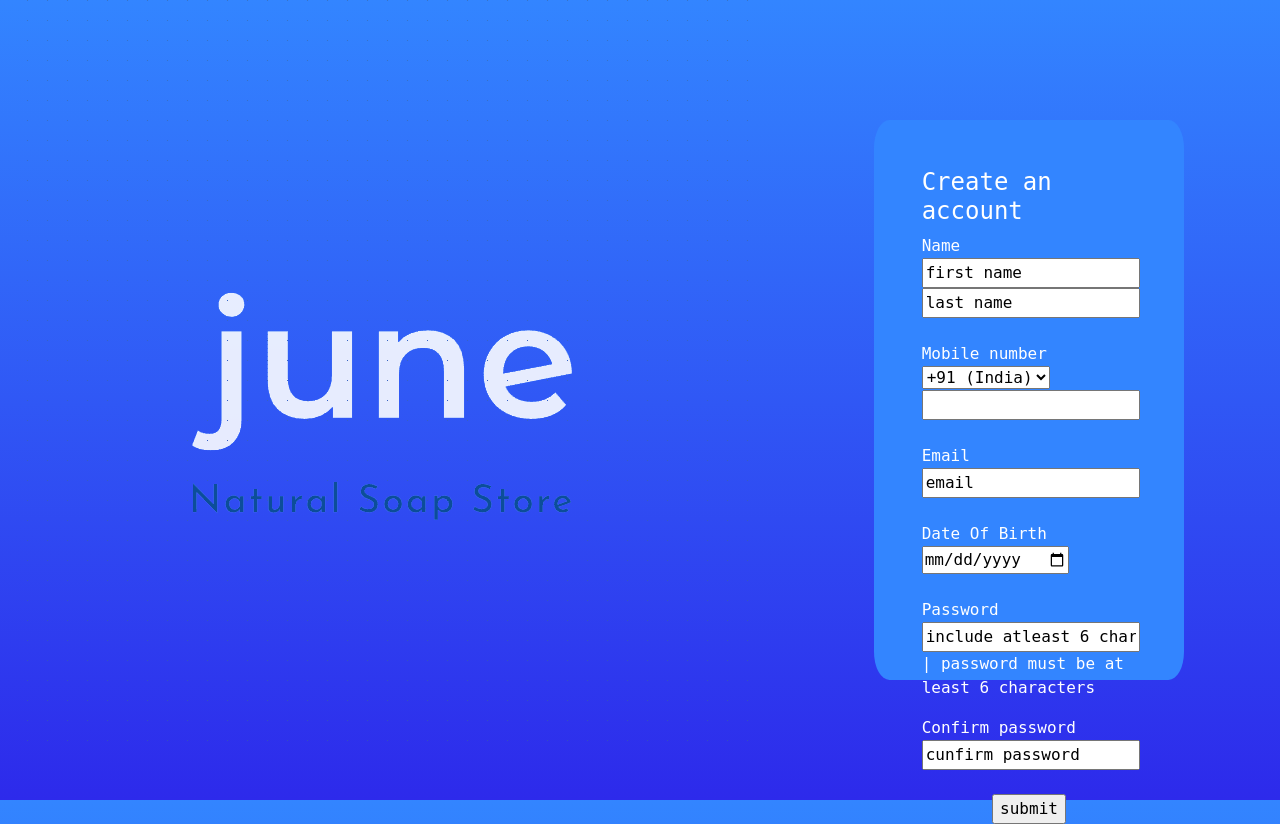
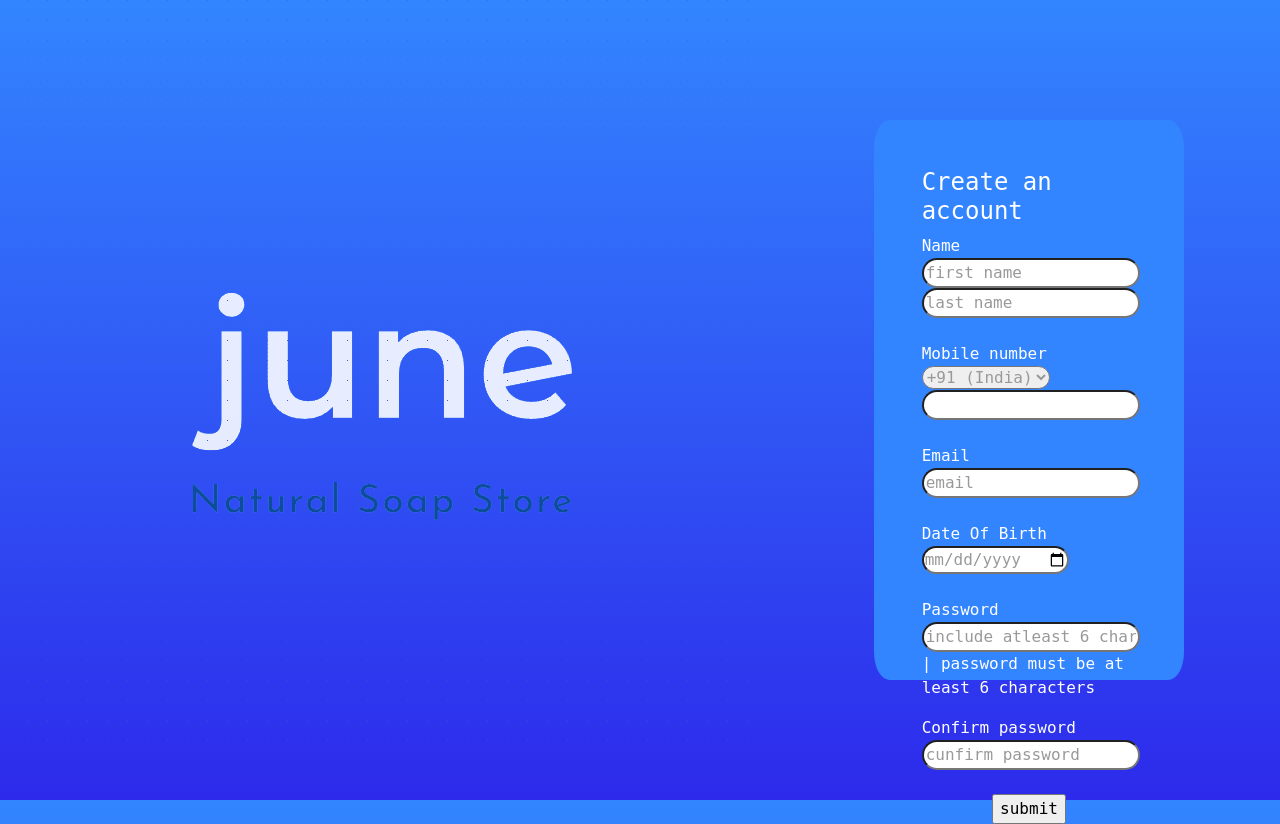
Before and after one commit to sreeraj-sc/June-Natural-Soap-Store, a PHP site: page /registration.html in a window 1280 px wide. Run offline with PHP 8.4, Linux system fonts and the light colour scheme.

Commit message:
input curves

```diff
--- a/registration.html
+++ b/registration.html
@@ -19,23 +19,23 @@
             <h4>Create an account</h4>
             <form action="registration.php" method="post">
               <label for="name">Name</label><br>
-              <input type="text" id="fname" value="first name">
-              <input type="text" id="lname" value="last name"><br><br>
+              <input type="text" id="fname" value="first name" class="custom-input">
+              <input type="text" id="lname" value="last name" class="custom-input"><br><br>
               <label for="Mobile_number">Mobile number</label><br>
-              <select name="contry-code" id="contry-code">
+              <select name="contry-code" id="contry-code" class="custom-input">
                 <option value="+91">+91 (India)</option>
                 <option value="+1">+1 (USA)</option>
               </select>
-              <input type="number" id="mobile-number"><br><br>
+              <input type="number" id="mobile-number" class="custom-input"><br><br>
               <label for="email">Email</label><br>
-              <input type="email" id="email" value="email"><br><br>
+              <input type="email" id="email" value="email" class="custom-input"><br><br>
               <label for="date-of-birth">Date Of Birth</label><br>
-              <input type="date" id="dob"><br><br>
+              <input type="date" id="dob" class="custom-input"><br><br>
               <label for="password">Password</label><br>
-              <input type="text" id="password" value="include atleast 6 characters"><br>
+              <input type="text" id="password" value="include atleast 6 characters" class="custom-input"><br>
               <p>| password must be at least 6 characters</p>
               <label for="cun-password">Confirm password</label><br>
-              <input type="text" id="cun-password" value="cunfirm password"><br><br>
+              <input type="text" id="cun-password" value="cunfirm password" class="custom-input"><br><br>
               <div class="d-flex justify-content-center align-items-center">
                 <input type="submit" value="submit">
               </div>
--- a/style.css
+++ b/style.css
@@ -19,3 +19,8 @@ footer
 {
     background-image: linear-gradient(to bottom,#3385ff, #2d2aeb);
 }
+.custom-input
+{
+    color: #999999;
+    border-radius: 15px;
+}
```
